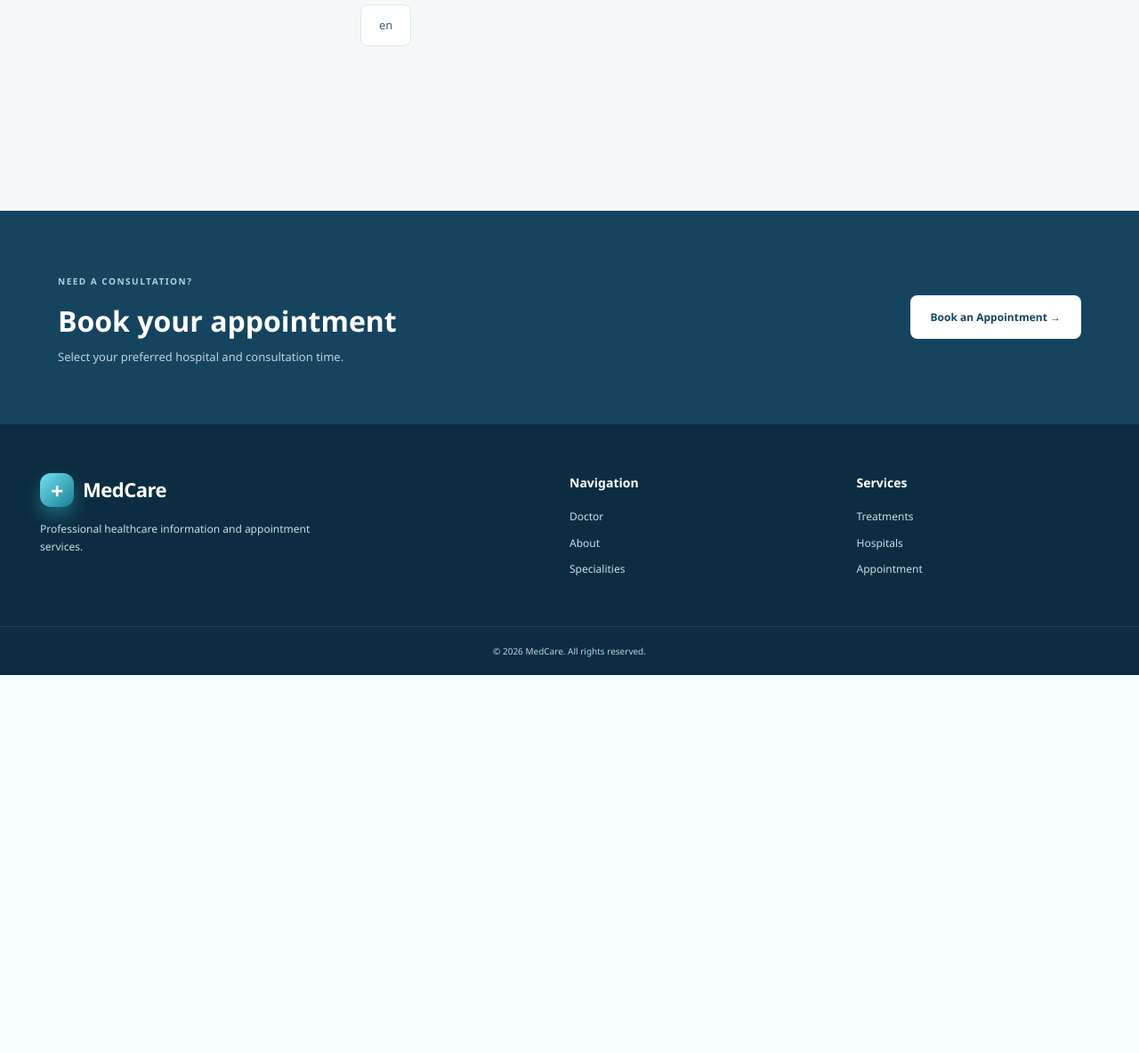
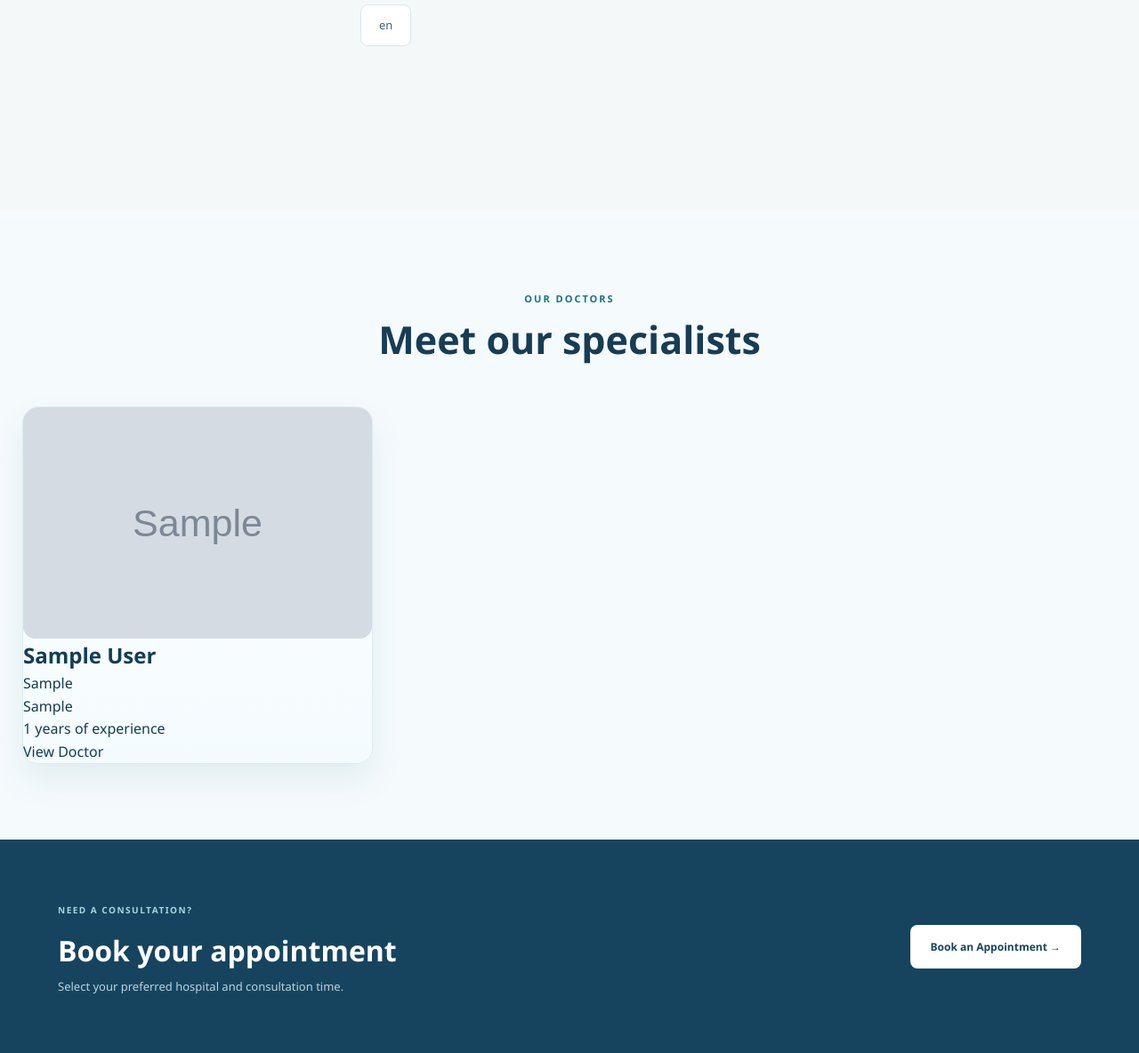
Before and after one commit to aravinthgovindaraj143-stack/doctor_appointment, a Django app: page /about/ in a window 1280 px wide. Shown: the part 3280-4464 px from the top of the page at 89% size. Before the commit the page ends 4039 px from the top, so only its background shows below. Run offline with Django 5.2, Linux system fonts and the light colour scheme; tables that the repository leaves empty hold one stand-in row (values such as "Sample post"); grey boxes marked "Sample" are stand-in pictures.

Commit message:
Fix missing doctor card template

```diff
--- a/appointments/admin.py
+++ b/appointments/admin.py
@@ -29,6 +29,7 @@ class AppointmentAdmin(admin.ModelAdmin):
         "appointment_date",
         "appointment_time",
         "status",
+        "confirmation_sms_sent",
     )
 
     list_filter = (
--- a/appointments/apps.py
+++ b/appointments/apps.py
@@ -3,3 +3,6 @@ from django.apps import AppConfig
 
 class AppointmentsConfig(AppConfig):
     name = 'appointments'
+
+    def ready(self):
+        from . import signals
--- a/appointments/models.py
+++ b/appointments/models.py
@@ -73,6 +73,8 @@ class Appointment(models.Model):
 
     admin_notes = models.TextField(blank=True)
 
+    confirmation_sms_sent = models.BooleanField(default=False)
+
     created_at = models.DateTimeField(auto_now_add=True)
 
     def __str__(self):
--- a/doctor_appointment/settings.py
+++ b/doctor_appointment/settings.py
@@ -42,6 +42,9 @@ ALLOWED_HOSTS = [
     for host in os.getenv('ALLOWED_HOSTS', 'localhost,127.0.0.1').split(',')
     if host.strip()
 ]
+
+if os.getenv('VERCEL') and '.vercel.app' not in ALLOWED_HOSTS:
+    ALLOWED_HOSTS.extend(['.vercel.app', '.now.sh'])
 
 CSRF_TRUSTED_ORIGINS = [
     origin.strip()
--- a/doctors/views.py
+++ b/doctors/views.py
@@ -3,15 +3,17 @@ from .models import Doctor
 
 
 def specialties(request):
-	doctor = Doctor.objects.filter(is_active=True).prefetch_related(
+	doctors = Doctor.objects.filter(is_active=True).prefetch_related(
 		"specialities"
-	).first()
+	).order_by("created_at")
+	doctor = doctors.first()
 
 	return render(
 		request,
 		"doctors/specialties.html",
 		{
 			"doctor": doctor,
+			"doctors": doctors,
 			"specialties": doctor.specialities.all() if doctor else [],
 		},
 	)
--- a/pages/views.py
+++ b/pages/views.py
@@ -28,19 +28,21 @@ def home(request):
 
 
 def about(request):
-    doctor = Doctor.objects.filter(
+    doctors = Doctor.objects.filter(
         is_active=True
     ).prefetch_related(
         "specialities",
         "treatments",
         "hospitals"
-    ).first()
+    ).order_by("created_at")
+    doctor = doctors.first()
 
     return render(
         request,
         "pages/about.html",
         {
-            "doctor": doctor
+            "doctor": doctor,
+            "doctors": doctors,
         }
     )
 
--- a/requirements.txt
+++ b/requirements.txt
@@ -3,3 +3,4 @@ dj-database-url==2.3.0
 gunicorn==23.0.0
 psycopg[binary]==3.2.3
 whitenoise==6.9.0
+twilio==9.8.3
--- /dev/null
+++ b/templates/doctors/_doctor_cards.html
@@ -0,0 +1,27 @@
+{% if doctor %}
+<div class="doctor-card">
+
+    {% if doctor.profile_image %}
+        <img src="{{ doctor.profile_image.url }}"
+             alt="{{ doctor.full_name }}"
+             class="doctor-image">
+    {% endif %}
+
+    <div class="doctor-info">
+        <h2>{{ doctor.full_name }}</h2>
+
+        <p>{{ doctor.designation }}</p>
+
+        <p>{{ doctor.qualifications }}</p>
+
+        {% if doctor.experience %}
+            <p>{{ doctor.experience }} years of experience</p>
+        {% endif %}
+
+        <a href="{% url 'about' %}" class="doctor-button">
+            View Doctor
+        </a>
+    </div>
+
+</div>
+{% endif %}
--- a/templates/pages/about.html
+++ b/templates/pages/about.html
@@ -1,4 +1,5 @@
 {% load static %}
+{% static 'media/doctors/dr.jpeg' as doctor_fallback %}
 
 <!DOCTYPE html>
 <html lang="en">
@@ -41,7 +42,7 @@
                 Contact Us
             </a>
 
-            <a href="{% url 'about' %}" class="active">
+            <a href="{% url 'about' %}" class="active" aria-current="page">
                 About
             </a>
 
@@ -107,6 +108,15 @@
 
                     <img
                         src="{{ doctor.profile_image.url }}"
+                        alt="{{ doctor.full_name }}"
+                        class="about-doctor-image"
+                        onerror="this.onerror=null;this.src='{{ doctor_fallback }}';"
+                    >
+
+                {% else %}
+
+                    <img
+                        src="{{ doctor_fallback }}"
                         alt="{{ doctor.full_name }}"
                         class="about-doctor-image"
                     >
@@ -508,6 +518,35 @@
 </section>
 
 
+<!-- ================= DOCTORS ================= -->
+
+<section class="doctor-list-section">
+
+    <div class="section-container">
+
+        <div class="center-heading">
+
+            <span class="section-label">
+                OUR DOCTORS
+            </span>
+
+            <h2>
+                Meet our specialists
+            </h2>
+
+        </div>
+
+        <div class="doctor-grid">
+
+            {% include "doctors/_doctor_cards.html" %}
+
+        </div>
+
+    </div>
+
+</section>
+
+
 <!-- ================= CTA ================= -->
 
 <section class="about-cta">
--- a/templates/pages/contact.html
+++ b/templates/pages/contact.html
@@ -17,7 +17,7 @@
             <nav class="nav-links">
                 <a href="/">Doctor</a>
                 <a href="{% url 'about' %}">About</a>
-                <a href="{% url 'contact' %}" class="active">Contact</a>
+                <a href="{% url 'contact' %}" class="active" aria-current="page">Contact</a>
                 {% if request.user.is_authenticated %}
                     <a href="{% url 'profile' %}">My Profile</a>
                     <a href="{% url 'my_appointments' %}">My Appointments</a>
```
Also changed, not shown: DEPLOYMENT.md (+3 -0 lines), appointments/signals.py (added, +14 -0 lines), appointments/sms.py (added, +40 -0 lines), templates/doctors/specialties.html (+12 -0 lines), appointments/migrations/0003_appointment_confirmation_sms_sent.py (added), static/images/doctor.jpeg (added), 1 other file.
